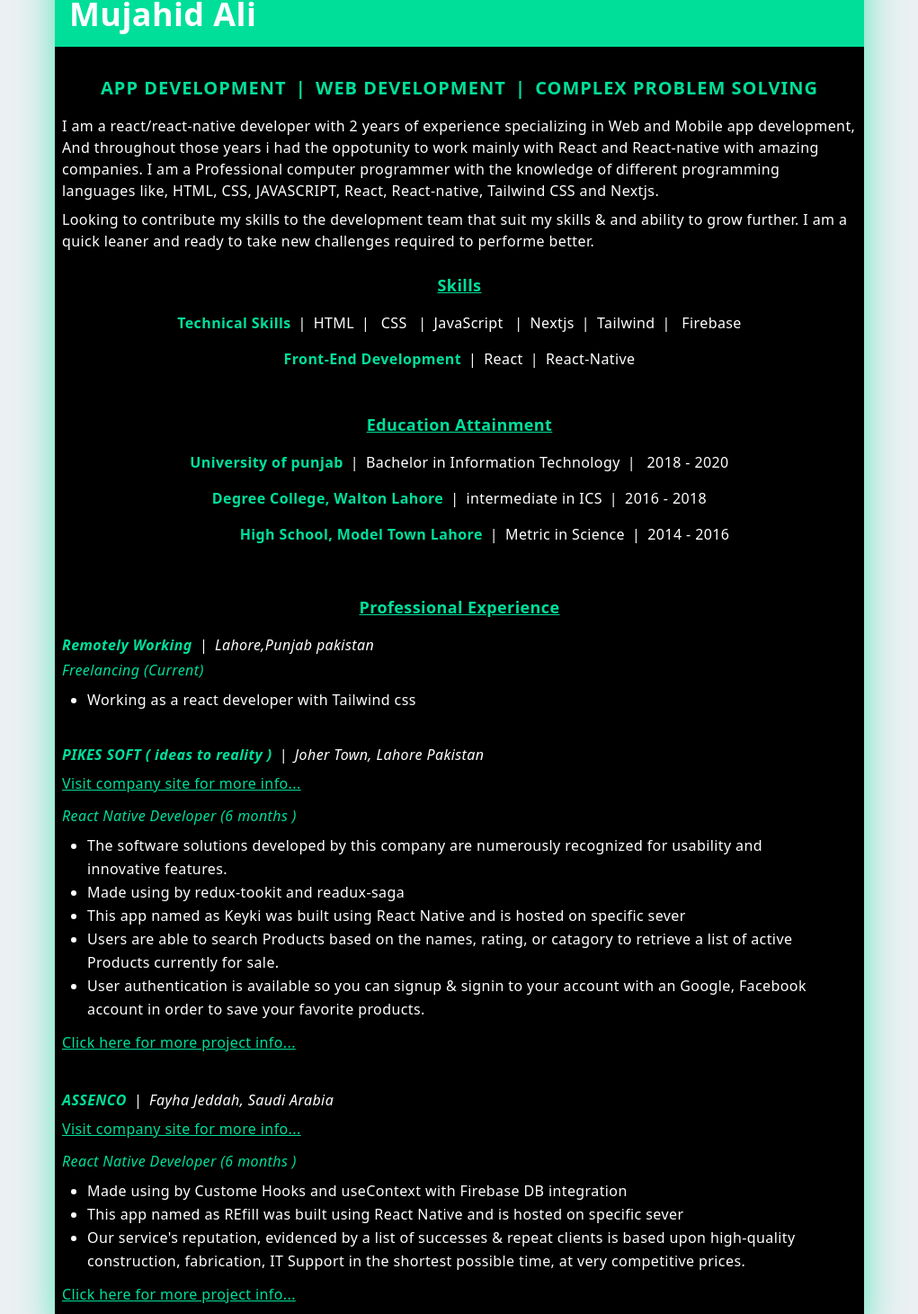
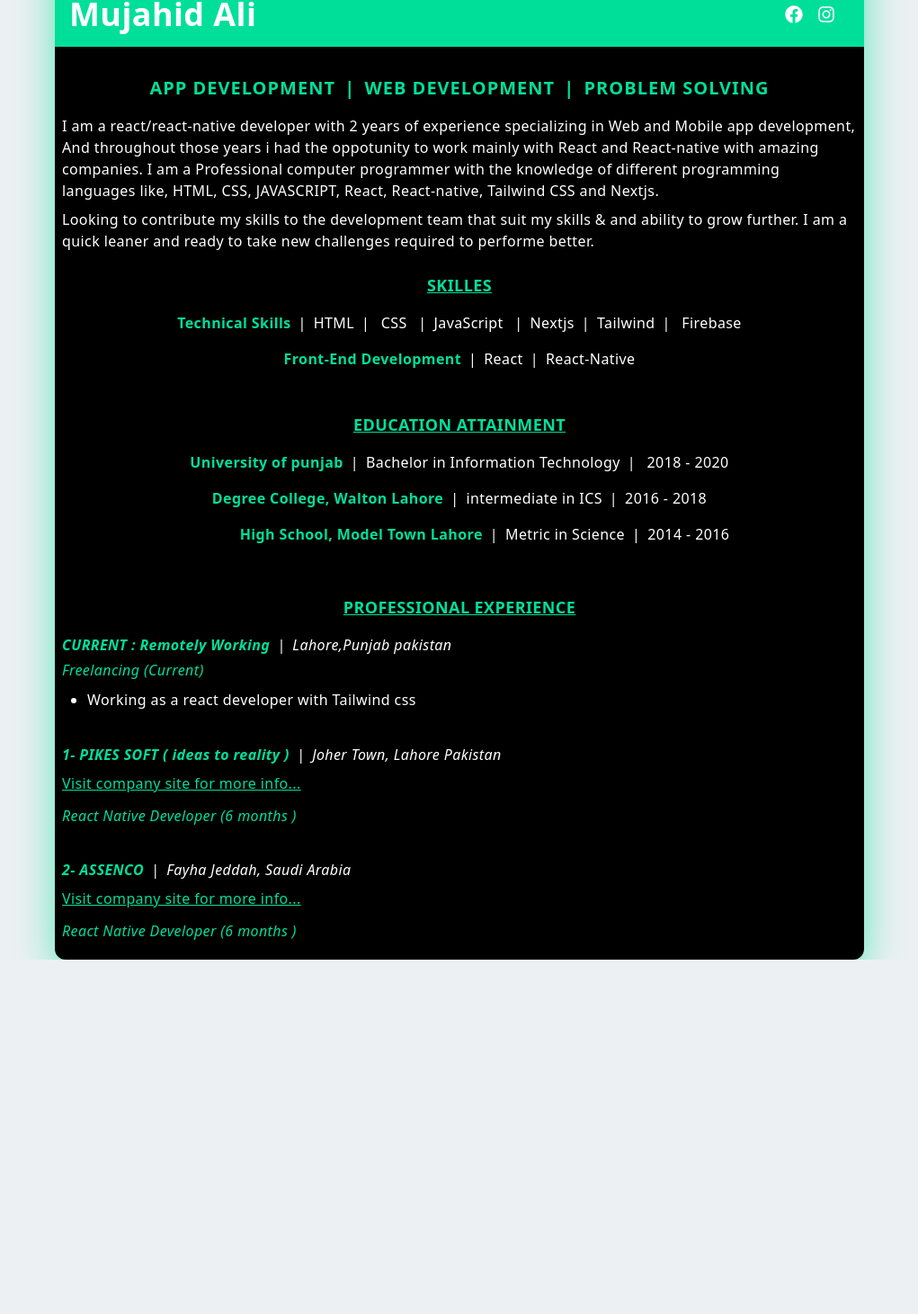
Before and after one commit to Mujahid6612/portfolio, a Next.js app: page /resume in a window 1280 px wide. Shown: the part 196-1657 px from the top of the page at 90% size, without its empty margins (129-1150 px from the left). After the commit the page ends 1263 px from the top, so only its background shows below. Built offline with nearby package versions, Linux system fonts and the light colour scheme.

Commit message:
Add files via upload

```diff
--- a/components/Contact.jsx
+++ b/components/Contact.jsx
@@ -8,7 +8,7 @@ import {
 } from "react-icons/ai";
 
 import { BsFillPersonLinesFill } from "react-icons/bs";
-import { FaGithub, FaLinkedinIn } from "react-icons/fa";
+import { FaFacebook, FaInstagram } from "react-icons/fa";
 import { HiOutlineChevronDoubleUp } from "react-icons/hi";
 
 const Contact = () => {
@@ -40,7 +40,7 @@ const Contact = () => {
               </div>
               <div>
                 <p className="uppercase pt-8 text-[#00df9a]">Connect With Me</p>
-                <div className="flex items-center justify-start  py-4">
+                <div className="flex flex-col justify-start  py-4">
                   {/* <a href="https://web.whatsapp.com/" target="_blank">
                     <div className="rounded-full shadow-lg shadow-[#00df9a] p-6 cursor-pointer hover:scale-110 ease-in duration-300">
                       <AiOutlineWhatsApp className="text-[#00df9a]"  size={25} />
@@ -60,21 +60,19 @@ const Contact = () => {
                         </p>
                       </div>
                     </Link>
-                    <Link href={""}>
+                    <Link href='https://web.facebook.com/profile.php?id=100076833499139&sk=about/'>
                       <div className="flex rounded shadow-lg shadow-[#00df9a] p-6 cursor-pointer hover:scale-110 ease-in duration-300">
-                        <AiFillPhone className="text-[#00df9a]" size={25} />
-                        <p className="ml-3 text-[#00df9a] ">
-                          (+92) 0311-4103274
-                        </p>
+                        <FaFacebook className="text-[#00df9a]" size={25} />
+                        <p className="ml-3 text-[#00df9a] ">Facebook</p>
+                      </div>
+                    </Link>
+                    <Link href='https://www.instagram.com/mujahidali4997/'>
+                      <div className="flex rounded shadow-lg shadow-[#00df9a] p-6 cursor-pointer hover:scale-110 ease-in duration-300">
+                        <FaInstagram className="text-[#00df9a]" size={25} />
+                        <p className="ml-3 text-[#00df9a] ">Instagram</p>
                       </div>
                     </Link>
                   </div>
-
-                  {/* <Link href="/resume">
-                    <div className="ml-6 rounded-full shadow-lg shadow-[#00df9a] p-6 cursor-pointer hover:scale-110 ease-in duration-300">
-                      <BsFillPersonLinesFill  className="text-[#00df9a]" size={25} />
-                    </div>
-                  </Link> */}
                 </div>
               </div>
             </div>
--- a/components/Navbar.jsx
+++ b/components/Navbar.jsx
@@ -9,7 +9,7 @@ import {
   AiOutlineMenu,
   AiFillPhone,
 } from "react-icons/ai";
-import { FaGithub, FaLinkedinIn } from "react-icons/fa";
+import { FaInstagram, FaLinkedinIn } from "react-icons/fa";
 import { BsFillPersonLinesFill } from "react-icons/bs";
 import { useRouter } from "next/router";
 
@@ -184,49 +184,39 @@ const Navbar = () => {
                 Let's Connect
               </p>
 
-              <div className="flex flex-col my-8 w-full sm:w-[80%]">
-                <Link href={""}>
-                  <div className=" py-6 cursor-pointer hover:scale-110 ease-in duration-300">
-                    <AiOutlineMail className="ml-2 text-[black]" size={25} />
-                    <p className="text-[black] ">
-                      mujahidali6612@gmail.com
-                    </p>
+              <div className="flex items-center justify-between my-8 w-full sm:w-[80%]">
+
+                <a href="https://www.facebook.com/" target="_blank">
+                  <div className="rounded-full shadow-lg shadow-gray-400 p-3 cursor-pointer hover:scale-105 ease-in duration-300">
+                    <AiFillFacebook />
+                  </div>
+                </a>
+                <Link href='https://www.instagram.com/mujahidali4997/'>
+                  <div
+                    onClick={() => setNav(!nav)}
+                    className="rounded-full shadow-lg shadow-gray-400 p-3 cursor-pointer hover:scale-105 ease-in duration-300"
+                  >
+                    <FaInstagram />
+                  </div>
+                </Link>
+                <Link href="http://mujahidali6612@gmail.com">
+                  <div
+                    onClick={() => setNav(!nav)}
+                    className="rounded-full shadow-lg shadow-gray-400 p-3 cursor-pointer hover:scale-105 ease-in duration-300"
+                  >
+                    <AiOutlineMail />
+                  </div>
+                </Link>
+                <Link href=''>
+                  <div
+                    onClick={() => setNav(!nav)}
+                    className="rounded-full shadow-lg shadow-gray-400 p-3 cursor-pointer hover:scale-105 ease-in duration-300"
+                  >
+                    <BsFillPersonLinesFill />
                   </div>
                 </Link>
 
-                <Link href={""}>
-                  <div className="flex py-2 cursor-pointer hover:scale-110 ease-in duration-300">
-                    <AiFillPhone className="ml-2 text-[black]" size={20} />
-                    <p className="ml-3 text-[black] ">(+92) 0311-4103274</p>
-                  </div>
-                </Link>
               </div>
-              {/* <div className='flex items-center justify-between my-8 w-full sm:w-[80%]'>
-                <a
-              href='https://web.whatsapp.com/'
-              target='_blank'
-                >
-                  <div className='rounded-full shadow-lg shadow-gray-400 p-3 cursor-pointer hover:scale-105 ease-in duration-300'>
-                  <AiOutlineWhatsApp />
-                  </div>
-                </a>
-                <a href='https://www.facebook.com/' target='_blank'>
-
-                  <div className='rounded-full shadow-lg shadow-gray-400 p-3 cursor-pointer hover:scale-105 ease-in duration-300'>
-                  <AiFillFacebook  />
-                  </div>
-                </a>
-                <Link href='http://mujahidali6612@gmail.com'>
-                  <div onClick={()=>setNav(!nav)} className='rounded-full shadow-lg shadow-gray-400 p-3 cursor-pointer hover:scale-105 ease-in duration-300'>
-                    <AiOutlineMail />
-                  </div>
-                </Link>
-                <Link href='/resume'>
-                  <div onClick={()=>setNav(!nav)} className='rounded-full shadow-lg shadow-gray-400 p-3 cursor-pointer hover:scale-105 ease-in duration-300'>
-                    <BsFillPersonLinesFill />
-                  </div>
-                </Link>
-              </div> */}
             </div>
           </div>
         </div>
--- a/pages/resume.jsx
+++ b/pages/resume.jsx
@@ -1,6 +1,6 @@
 import React from "react";
 import Head from "next/head";
-import { FaGithub, FaLinkedinIn } from "react-icons/fa";
+import { FaGithub, FaInstagram ,FaFacebook} from "react-icons/fa";
 import resumeImg from "../public/assets/CV.jpg";
 import Image from "next/image";
 
@@ -17,26 +17,26 @@ const resume = () => {
         <h2 className="text-center text-[#00df9a]">Resume</h2>
         <div className="bg-[#00df9a] my-4 p-4 w-full flex justify-between items-center">
           <h2 className="text-center text-white">Mujahid Ali</h2>
-          {/* <div className="flex text-white">
+          <div className="flex text-white">
             <a
-              // href='https://www.linkedin.com/in/clint-briley-50056920a/'
+              href='https://web.facebook.com/profile.php?id=100076833499139&sk=about/'
               target="_blank"
             >
-              <FaLinkedinIn size={20} style={{ marginRight: "1rem" }} />
+              <FaFacebook size={20} style={{ marginRight: "1rem" }} />
             </a>
             <a
-              //  href='https://github.com/fireclint'
+               href='https://www.instagram.com/mujahidali4997/'
               target="_blank"
             >
-              <FaGithub size={20} style={{ marginRight: "1rem" }} />
+              <FaInstagram size={20} style={{ marginRight: "1rem" }} />
             </a>
-          </div> */}
+          </div>
         </div>
 
         <div className="text-center text-[#00df9a] py-4 text-xl font-bold uppercase tracking-wider">
           <p>
             App Development <span className="px-1">|</span> Web Development{" "}
-            <span className="px-1">|</span> Complex Problem Solving
+            <span className="px-1">|</span> Problem Solving
           </p>
         </div>
         <p className="text-white px-2">
@@ -62,7 +62,7 @@ const resume = () => {
         {/* skills */}
         <div className="text-center py-4">
           <h5 className="text-center text-[#00df9a] underline text-[18px] py-2">
-            Skills
+            SKILLES
           </h5>
           <p className="py-2 text-white">
             <span className="font-bold text-[#00df9a]">Technical Skills</span>
@@ -85,7 +85,7 @@ const resume = () => {
         {/* education */}
         <div className="text-center py-4">
           <h5 className="text-center text-[#00df9a] underline text-[18px] py-2">
-            Education Attainment
+            EDUCATION ATTAINMENT
           </h5>
           <p className="py-2 text-white">
             <span className="font-bold text-[#00df9a]">
@@ -114,10 +114,10 @@ const resume = () => {
         {/* Experience */}
         <div className="py-4 px-2 text-white">
           <h5 className="text-center text-[#00df9a] underline text-[18px] py-4">
-            Professional Experience
+            PROFESSIONAL EXPERIENCE
           </h5>
           <p className="italic">
-            <span className="font-bold text-[#00df9a]">Remotely Working</span>
+            <span className="font-bold text-[#00df9a]">CURRENT : Remotely Working</span>
             <span className="px-2">|</span>Lahore,Punjab pakistan
           </p>
           <p className="py-1 italic text-[#00df9a]">Freelancing (Current)</p>
@@ -129,7 +129,7 @@ const resume = () => {
         <div className="py-4 px-2 text-white">
           <p className="italic">
             <span className="font-bold text-[#00df9a]">
-              PIKES SOFT ( ideas to reality )
+              1- PIKES SOFT ( ideas to reality )
             </span>
             <span className="px-2">|</span>Joher Town, Lahore Pakistan
           </p>
@@ -141,7 +141,7 @@ const resume = () => {
           <p className="py-1 italic text-[#00df9a]">
             React Native Developer (6 months )
           </p>
-          <ul className="list-disc list-outside px-7 py-1 leading-relaxed">
+          {/* <ul className="list-disc list-outside px-7 py-1 leading-relaxed">
             <li>
               The software solutions developed by this company are numerously
               recognized for usability and innovative features.
@@ -160,17 +160,17 @@ const resume = () => {
               your account with an Google, Facebook account in order to save
               your favorite products.
             </li>
-          </ul>
-          <a href="/#projects">
+          </ul> */}
+          {/* <a href="/#projects">
             <p className="py-2 text-[#00df9a] underline cursor-pointer">
               Click here for more project info...
             </p>
-          </a>
+          </a> */}
         </div>
         {/* Experience */}
         <div className="py-4 px-2 text-white">
           <p className="italic">
-            <span className="font-bold text-[#00df9a]">ASSENCO</span>
+            <span className="font-bold text-[#00df9a]">2- ASSENCO</span>
             <span className="px-2">|</span>Fayha Jeddah, Saudi Arabia
           </p>
           <a href="http://www.assnco-me.com//">
@@ -181,7 +181,7 @@ const resume = () => {
           <p className="py-1 italic text-[#00df9a]">
             React Native Developer (6 months )
           </p>
-          <ul className="list-disc list-outside px-7 py-1 leading-relaxed">
+          {/* <ul className="list-disc list-outside px-7 py-1 leading-relaxed">
             <li>
               Made using by Custome Hooks and useContext with Firebase DB
               integration
@@ -201,7 +201,7 @@ const resume = () => {
             <p className="py-2 text-[#00df9a] underline cursor-pointer">
               Click here for more project info...
             </p>
-          </a>
+          </a> */}
         </div>
       </div>
     </>
```
